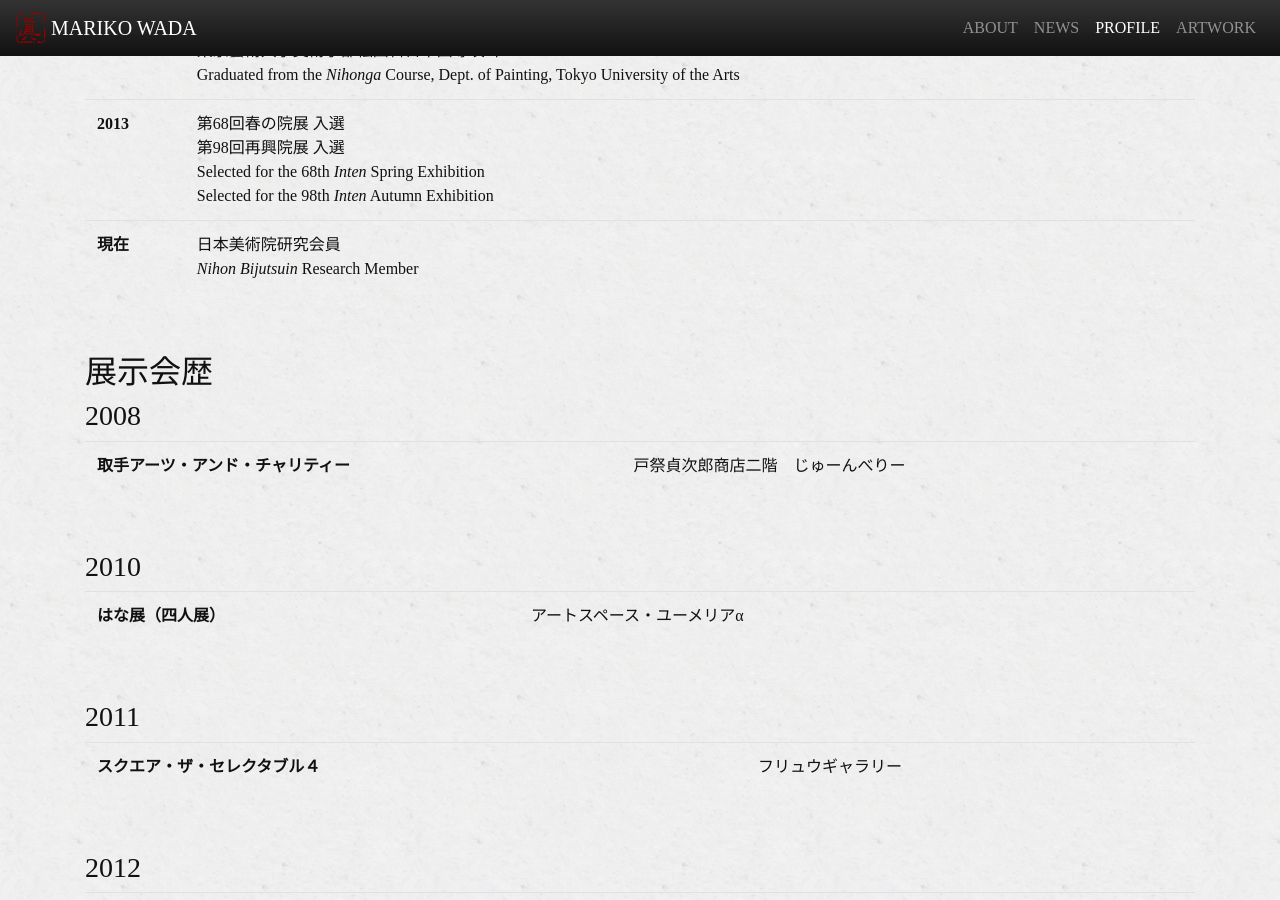
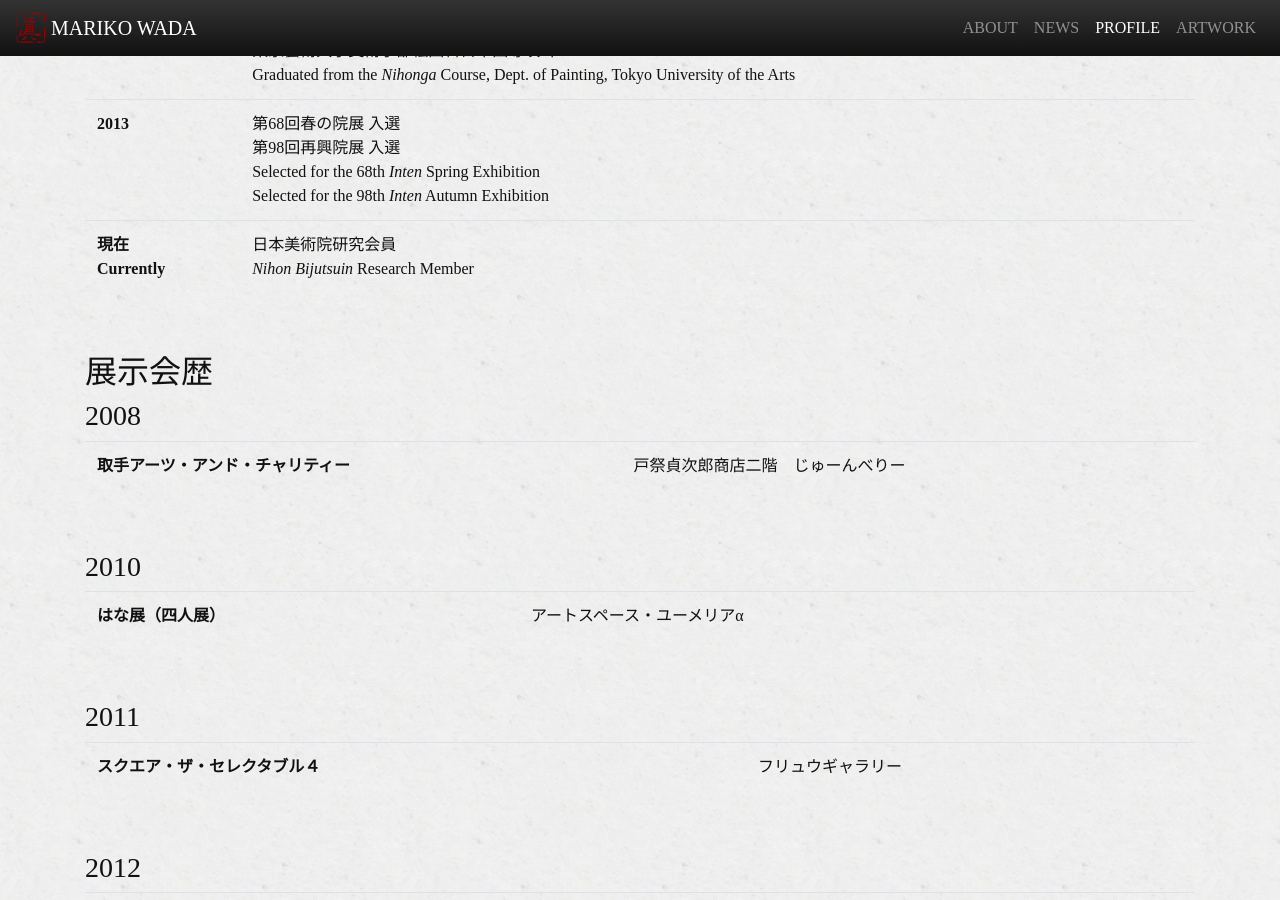
Before and after one commit to marikowadaportfolio/marikowadaportfolio.github.com, a Jekyll site: the page built from index.md, in a window 1280 px wide and 900 px high, scrolled down 2909 px. Built offline with Jekyll 4.4.1, drawn with Linux system fonts in a browser that asks for light colours; nearby versions of some CDN libraries; some web fonts are replaced.

Commit message:
Switching back to master to solve a problem

```diff
--- a/_includes/profile.html
+++ b/_includes/profile.html
@@ -23,7 +23,7 @@
                         <td>第68回春の院展 入選<br>第98回再興院展 入選<br>Selected for the 68th <em>Inten</em> Spring Exhibition<br>Selected for the 98th <em>Inten</em> Autumn Exhibition</td>
                     </tr>
                     <tr>
-                        <th scope="row">現在</th>
+                        <th scope="row">現在<br>Currently</th>
                         <td>日本美術院研究会員<br><em>Nihon Bijutsuin</em> Research Member</td>
                     </tr>
                 </tbody>
```
Also changed, not shown: _profile/profile.yaml (added).
